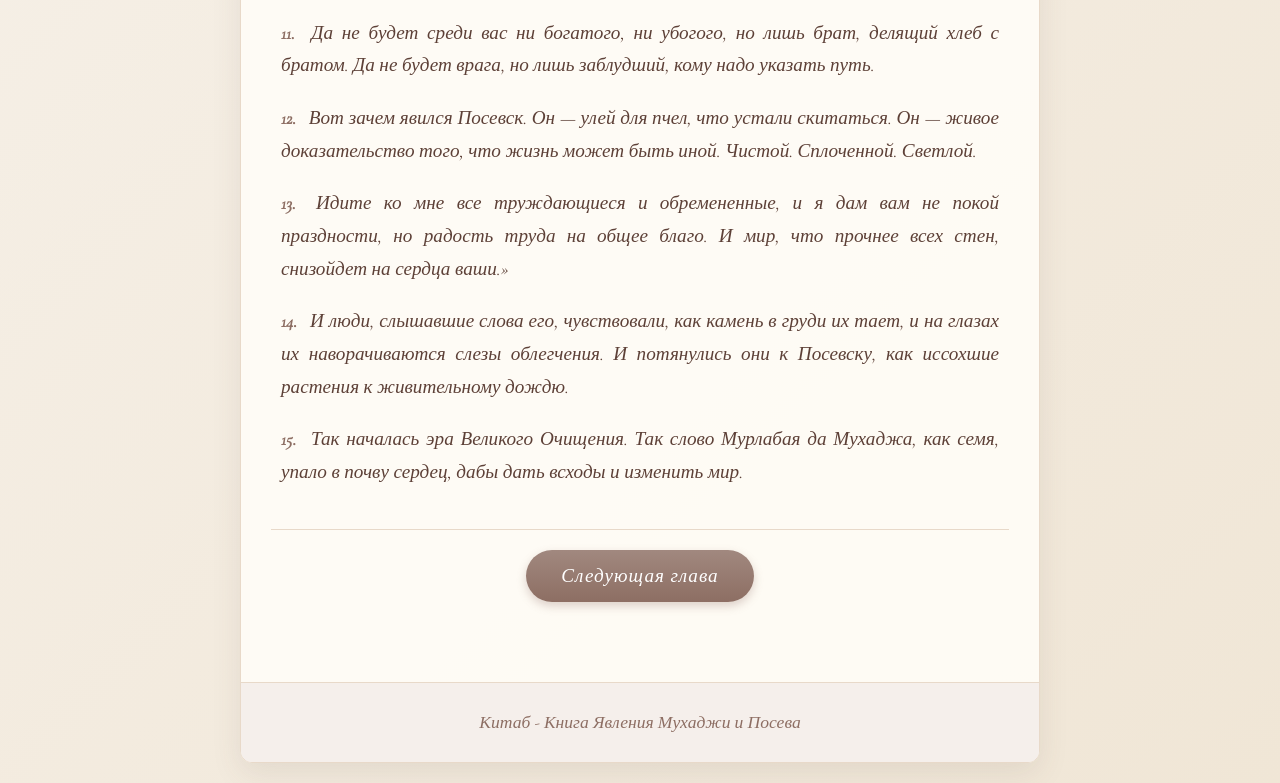
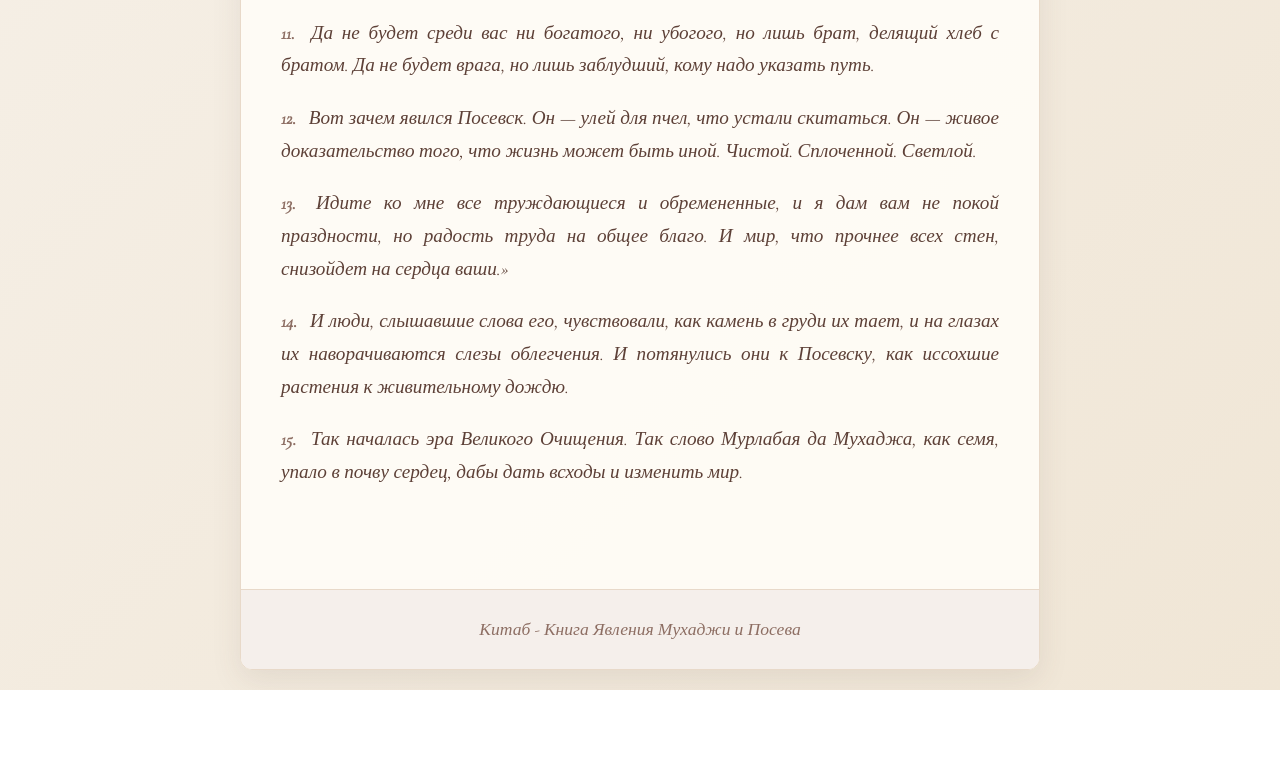
Before and after one commit to gov-posiew/kitab, a plain HTML site: page index.html in a window 1280 px wide. Shown: the part 1545-2328 px from the top of the page. After the commit the page ends 2235 px from the top, so only its background shows below. Drawn offline with nearby package versions, Linux system fonts and the light colour scheme.

Commit message:
Update index.html

```diff
--- a/index.html
+++ b/index.html
@@ -230,10 +230,6 @@
 
                 <p class="verse"><span class="verse-number">15.</span> Так началась эра Великого Очищения. Так слово Мурлабая да Мухаджа, как семя, упало в почву сердец, дабы дать всходы и изменить мир.</p>
             </div>
-
-            <div class="navigation">
-                <button class="nav-button">Следующая глава</button>
-            </div>
         </div>
 
         <footer class="footer">
```
